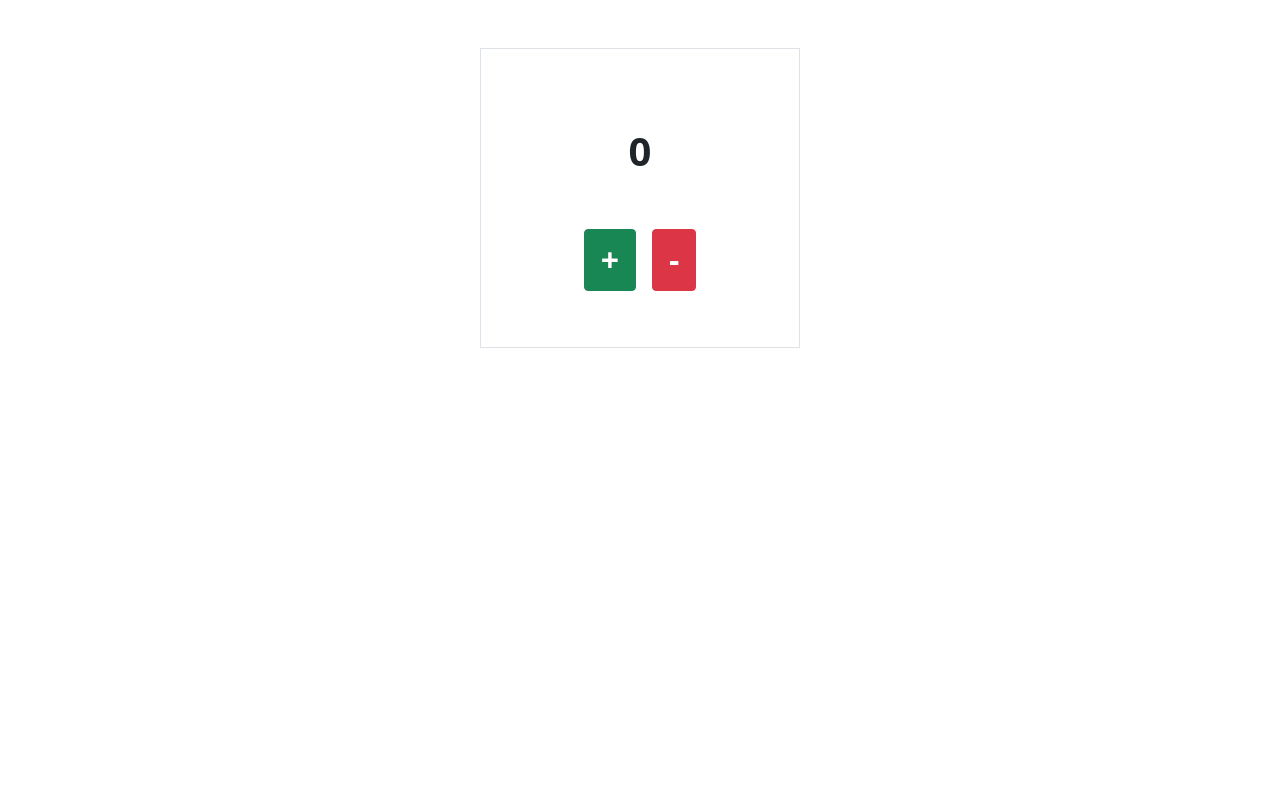
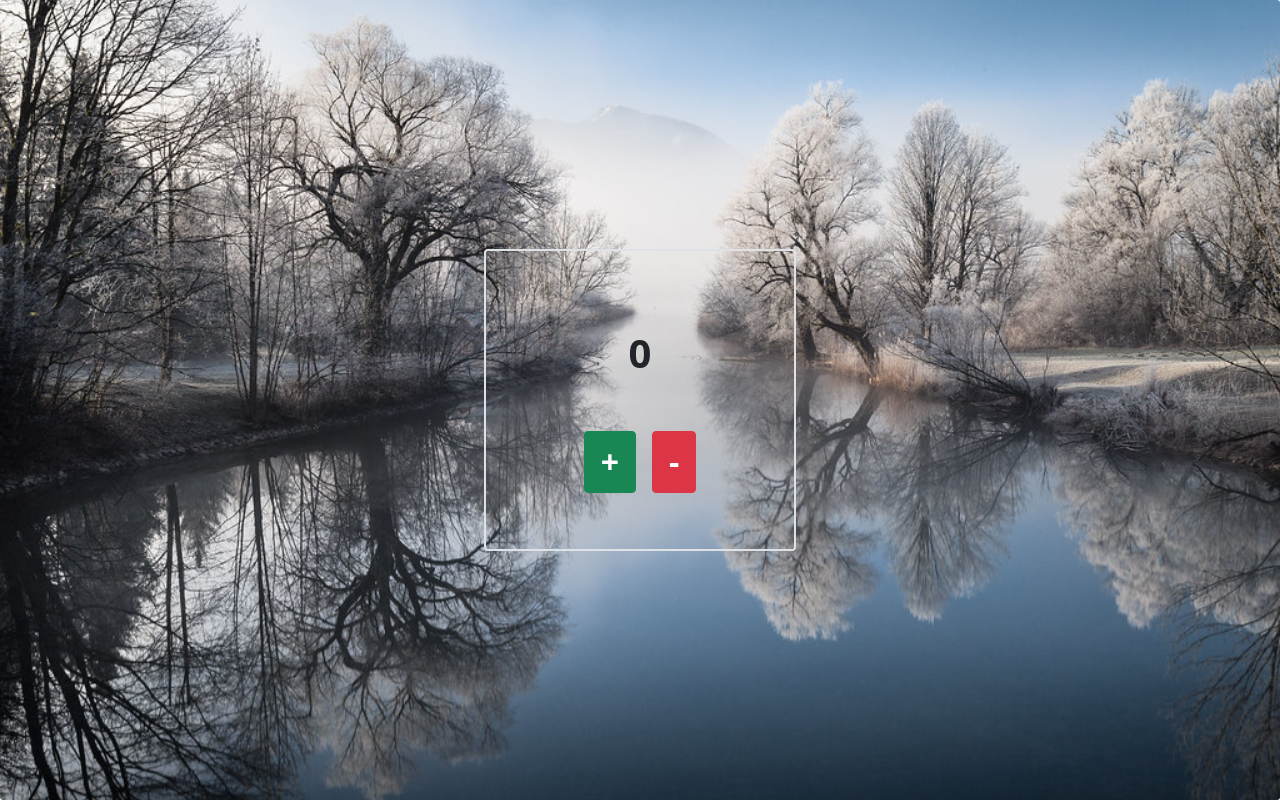
Before and after one commit to zainabelsayed/counter, a React (Create React App) app: page / in a window 1280 px wide. Built offline with nearby package versions, Linux system fonts and the light colour scheme.

Commit message:
adding background image

```diff
--- a/src/App.css
+++ b/src/App.css
@@ -1,38 +1,9 @@
-.App {
-  text-align: center;
+
+
+.background{
+  background-image: url('./assets/background.jpg');
+  height:100vh;
+  background-position: center;
+  background-repeat: no-repeat;
+  background-size: cover;
 }
-
-.App-logo {
-  height: 40vmin;
-  pointer-events: none;
-}
-
-@media (prefers-reduced-motion: no-preference) {
-  .App-logo {
-    animation: App-logo-spin infinite 20s linear;
-  }
-}
-
-.App-header {
-  background-color: #282c34;
-  min-height: 100vh;
-  display: flex;
-  flex-direction: column;
-  align-items: center;
-  justify-content: center;
-  font-size: calc(10px + 2vmin);
-  color: white;
-}
-
-.App-link {
-  color: #61dafb;
-}
-
-@keyframes App-logo-spin {
-  from {
-    transform: rotate(0deg);
-  }
-  to {
-    transform: rotate(360deg);
-  }
-}
--- a/src/App.js
+++ b/src/App.js
@@ -1,15 +1,17 @@
-import './App.css';
-import Counter from './components/Counter'
-import Controls from './components/controls'
-import { useState } from 'react';
+import "./App.css";
+import Counter from "./components/Counter";
+import Controls from "./components/controls";
+import { useState } from "react";
 
 function App() {
-  const[counter,setCounter] = useState(0)
+  const [counter, setCounter] = useState(0);
   return (
-   <div className="container mx-auto text-center border w-25 mt-5 my-5 p-5">
-     <Counter counter={counter} />
-      <Controls setCounter={setCounter} counter={counter} />
-   </div>
+    <div className="background d-flex align-items-center card-img-overlay">
+      <div className="container mx-auto text-center border w-25  p-5  rounded border-2">
+        <Counter counter={counter} />
+        <Controls setCounter={setCounter} counter={counter} />
+      </div>
+    </div>
   );
 }
 
```
Also changed, not shown: src/assets/background.jpg (added).
